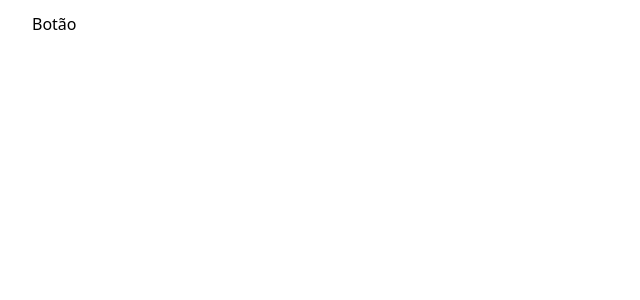
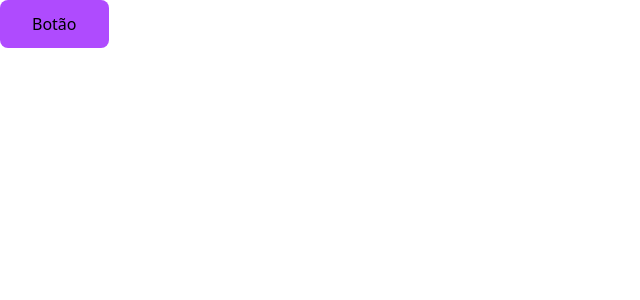
Before and after one commit to YuriCF1/Proj.Study-Next-TailwindCSS, a Next.js app in the folder alfabit/: page / in a window 1280 px wide. Shown: the top 300 px of the page, without its empty margins (0-640 px from the left). Built offline with nearby package versions, Linux system fonts and the light colour scheme.

Commit message:
Setting variables on config

```diff
--- a/alfabit/tailwind.config.js
+++ b/alfabit/tailwind.config.js
@@ -11,6 +11,7 @@ module.exports = {
     extend: {
       colors: { //O que estiver no extend, vai usar as cores padrão e vai extender, adicionando novas
         // example: "#f58912"
+        primary: 'var(--primaryColor)',
         example: 'var(--example)',
         example2: 'var(--example2)'
       },
```
